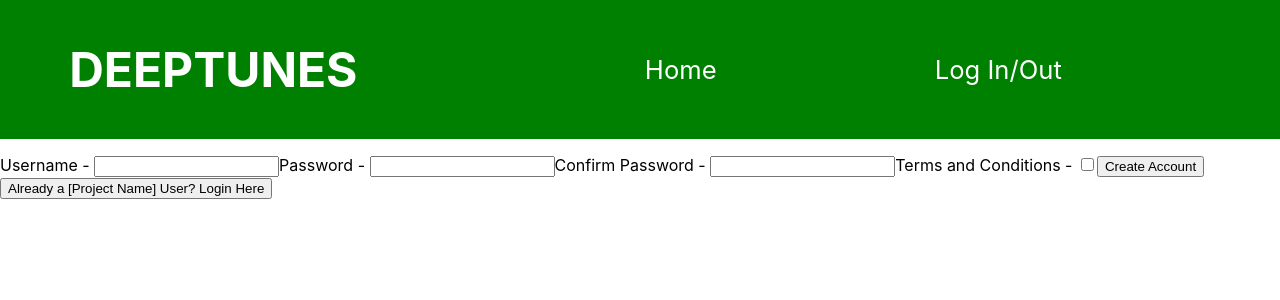
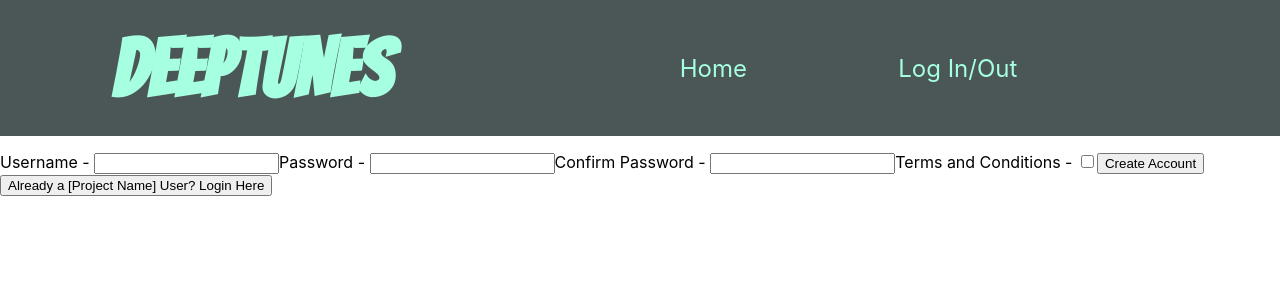
Before and after one commit to joowoonk/frontend-1, a React (Create React App) app in the folder frontend/: page /signup in a window 1280 px wide. Shown: the top 300 px of the page. Built offline with nearby package versions, Linux system fonts and the light colour scheme.

Commit message:
Got nav bar looking good, might change colors though

```diff
--- a/frontend/src/components/NavBar/NavBar.js
+++ b/frontend/src/components/NavBar/NavBar.js
@@ -1,16 +1,17 @@
 import React from "react";
-import "./nav.styles.scss";
+// import "./nav.styles.scss";
+import NavStyles from "./NavStyles.jsx";
 import { Link } from "react-router-dom";
 
 const Nav = () => {
   return (
-    <nav className="topNav">
+    <NavStyles>
       <h1 className="logo">DEEPTUNES</h1>
       <div className="menuNav">
         <Link to="/">Home</Link>
         <Link to="login">Log In/Out</Link>
       </div>
-    </nav>
+    </NavStyles>
   );
 };
 
--- /dev/null
+++ b/frontend/src/components/NavBar/NavStyles.jsx
@@ -0,0 +1,32 @@
+import styled from "styled-components";
+import { fadedBlack, babySeal, aqua } from "../styles/ComponentStyleConstants";
+
+const NavStyles = styled.nav`
+  display: flex;
+  justify-content: space-evenly;
+  background-color: ${fadedBlack.background};
+  opacity: ${fadedBlack.opacity};
+  font-size: 1.5rem;
+
+  h1 {
+    color: ${aqua};
+    font-family: Bangers, cursive;
+    font-size: 5rem;
+    margin: 2%;
+  }
+
+  .menuNav {
+    display: flex;
+    justify-content: space-evenly;
+    align-items: center;
+    width: 50%;
+    margin: 2%;
+
+    a {
+      color: ${aqua};
+      text-decoration: none;
+    }
+  }
+`
+
+export default NavStyles;
--- /dev/null
+++ b/frontend/src/components/styles/ComponentStyleConstants.js
@@ -0,0 +1,6 @@
+export const fadedBlack = {
+  background: "#000f0f",
+  opacity: 0.7,
+}
+export const babySeal = "#709689";
+export const aqua = "#7fffd4";
--- a/frontend/src/index.css
+++ b/frontend/src/index.css
@@ -1,3 +1,5 @@
+@import url('https://fonts.googleapis.com/css2?family=Bangers&display=swap');
+
 body {
 	margin: 0;
 	font-family: -apple-system, BlinkMacSystemFont, 'Segoe UI', 'Roboto', 'Oxygen',
```
